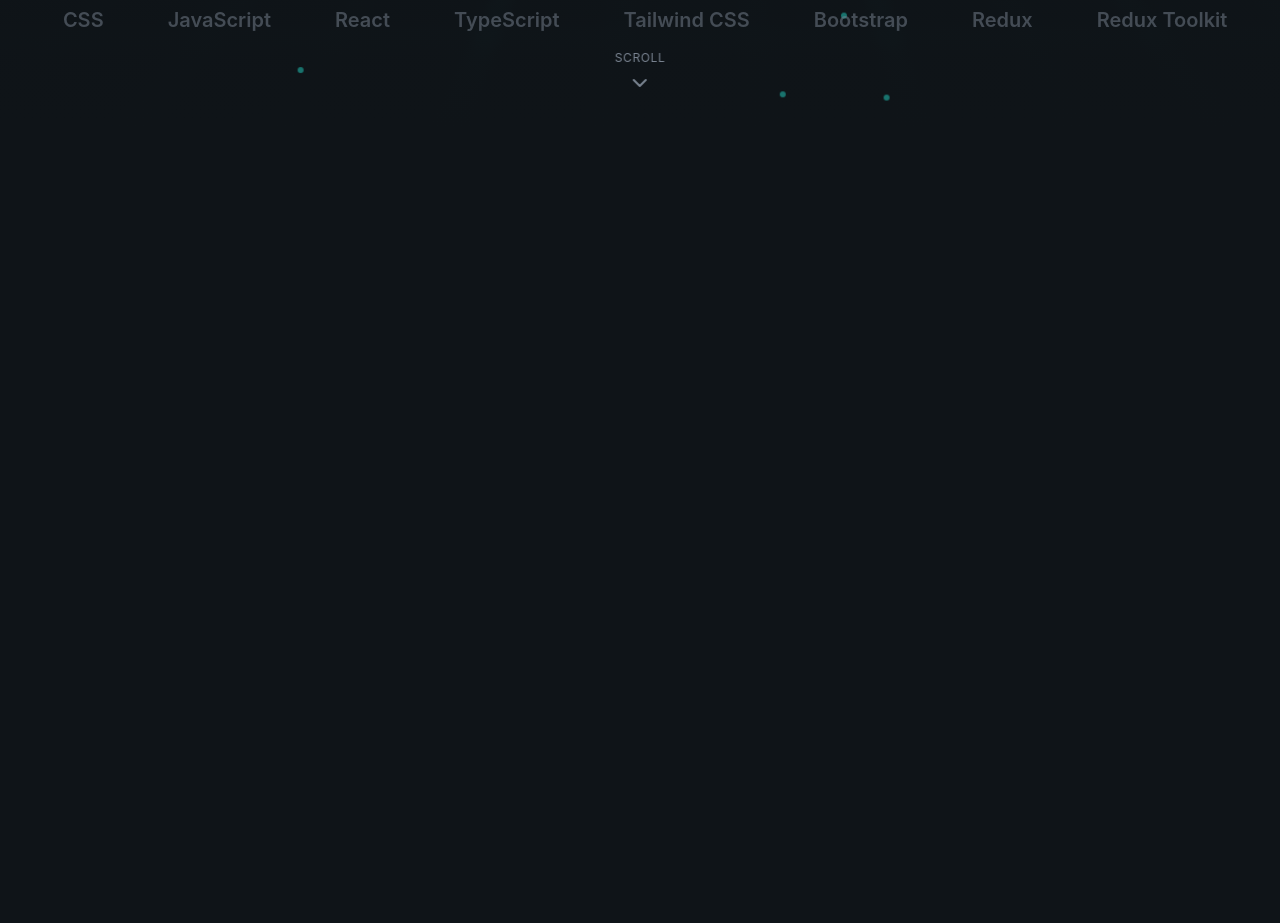
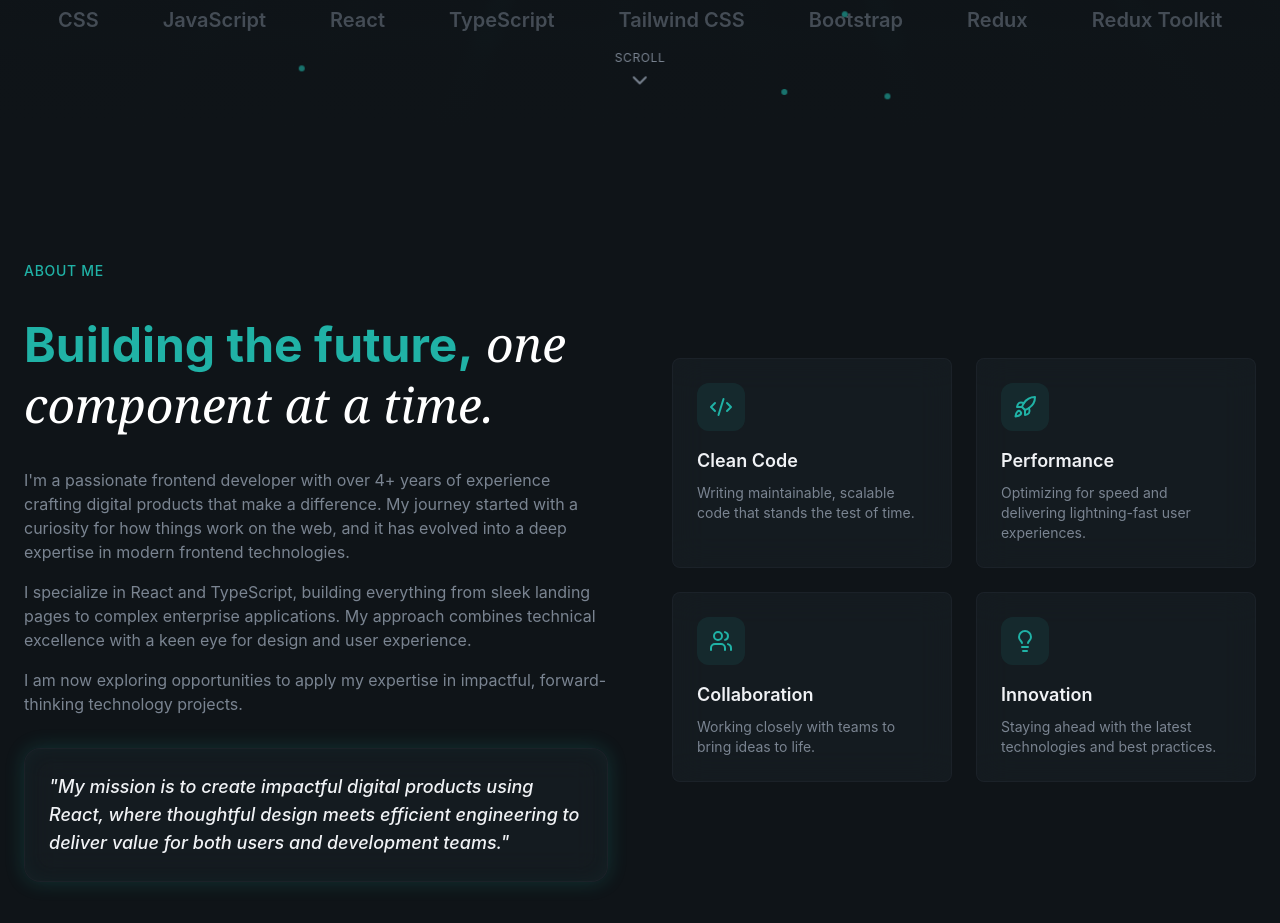
Before and after one commit to deepshikava/dev-personal-portfolio, a React (Vite) app: page / in a window 1280 px wide. Shown: the part 1107-2030 px from the top of the page. Before the commit the page ends 1237 px from the top, so only its background shows below. Built offline with nearby package versions, Linux system fonts and the light colour scheme.

Commit message:
About section creation

```diff
--- a/src/sections/About.jsx
+++ b/src/sections/About.jsx
@@ -1,3 +1,98 @@
+import { Code2, Lightbulb, Rocket, Users } from "lucide-react";
+
+const highlights = [
+  {
+    icon: Code2,
+    title: "Clean Code",
+    description:
+      "Writing maintainable, scalable code that stands the test of time.",
+  },
+  {
+    icon: Rocket,
+    title: "Performance",
+    description:
+      "Optimizing for speed and delivering lightning-fast user experiences.",
+  },
+  {
+    icon: Users,
+    title: "Collaboration",
+    description: "Working closely with teams to bring ideas to life.",
+  },
+  {
+    icon: Lightbulb,
+    title: "Innovation",
+    description:
+      "Staying ahead with the latest technologies and best practices.",
+  },
+];
+
 export const About = () => {
-  return <section></section>;
+  return (
+    <section id="about" className="py-32 relative overflow-hidden">
+      <div className="container mx-auto px-6 relative z-10">
+        <div className="grid lg:grid-cols-2 gap-16 items-center">
+          {/** Left Column */}
+          <div className="space-y-8">
+            <div className="animate-fade-in">
+              <span className="text-secondary-foreground text-sm font-medium tracking-wider uppercase">
+                About Me
+              </span>
+            </div>
+
+            <h2 className="text-4xl md:text-5xl font-bold leading-tight animate-fade-in animation-delay-100 text-secondary-foreground">
+              Building the future,
+              <span className="font-serif italic font-normal text-white">
+                {" "}
+                one component at a time.
+              </span>
+            </h2>
+            <div className="space-y-4 text-muted-foreground animate-fade-in animation-delay-200">
+              <p>
+                I'm a passionate frontend developer with over 4+ years of
+                experience crafting digital products that make a difference. My
+                journey started with a curiosity for how things work on the web,
+                and it has evolved into a deep expertise in modern frontend
+                technologies.
+              </p>
+              <p>
+                I specialize in React and TypeScript, building everything from
+                sleek landing pages to complex enterprise applications. My
+                approach combines technical excellence with a keen eye for
+                design and user experience.
+              </p>
+              <p>
+                I am now exploring opportunities to apply my expertise in
+                impactful, forward-thinking technology projects.
+              </p>
+            </div>
+            <div className="glass rounded-2xl p-6 glow-border animate-fade-in animation-delay-300">
+              <p className="text-lg font-medium italic text-foreground">
+                "My mission is to create impactful digital products using React,
+                where thoughtful design meets efficient engineering to deliver
+                value for both users and development teams."
+              </p>
+            </div>
+          </div>
+          {/** Right Column - Highlights */}
+          <div className="grid sm:grid-cols-2 gap-6">
+            {highlights.map((item, index) => (
+              <div
+                key={index}
+                className="glass rounded-lg p-6 rounded-2xl animate-fade-in"
+                style={{ animationDelay: `${(index + 1) * 100}ms` }}
+              >
+                <div className="w-12 h-12 rounded-xl bg-primary/10 flex items-center justify-center mb-4 hover:bg-primary/20">
+                  <item.icon className="w-6 h-6 text-primary" />
+                </div>
+                <h3 className="text-lg font-semibold mb-2">{item.title}</h3>
+                <p className="text-sm text-muted-foreground">
+                  {item.description}
+                </p>
+              </div>
+            ))}
+          </div>
+        </div>
+      </div>
+    </section>
+  );
 };
```
